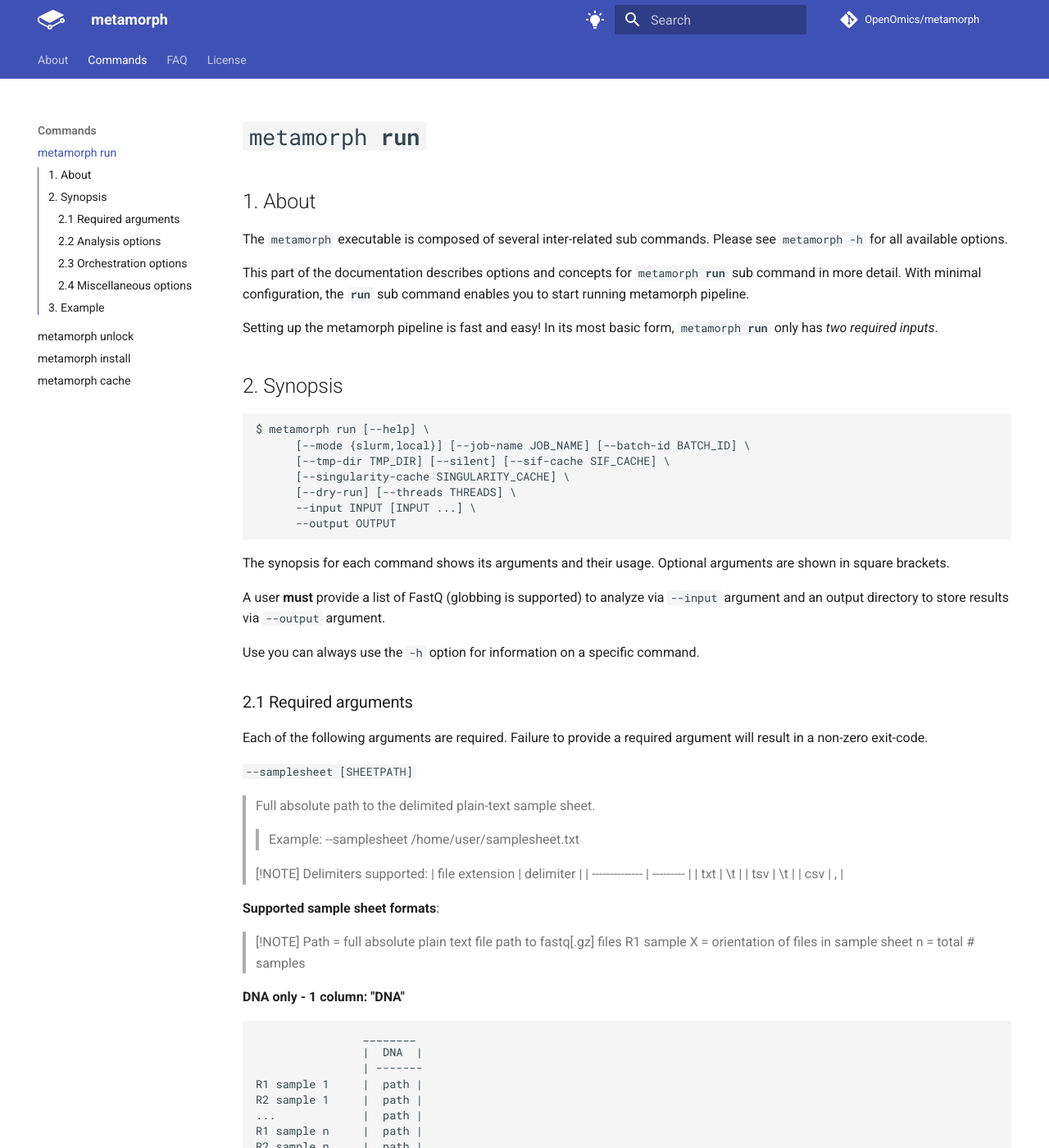
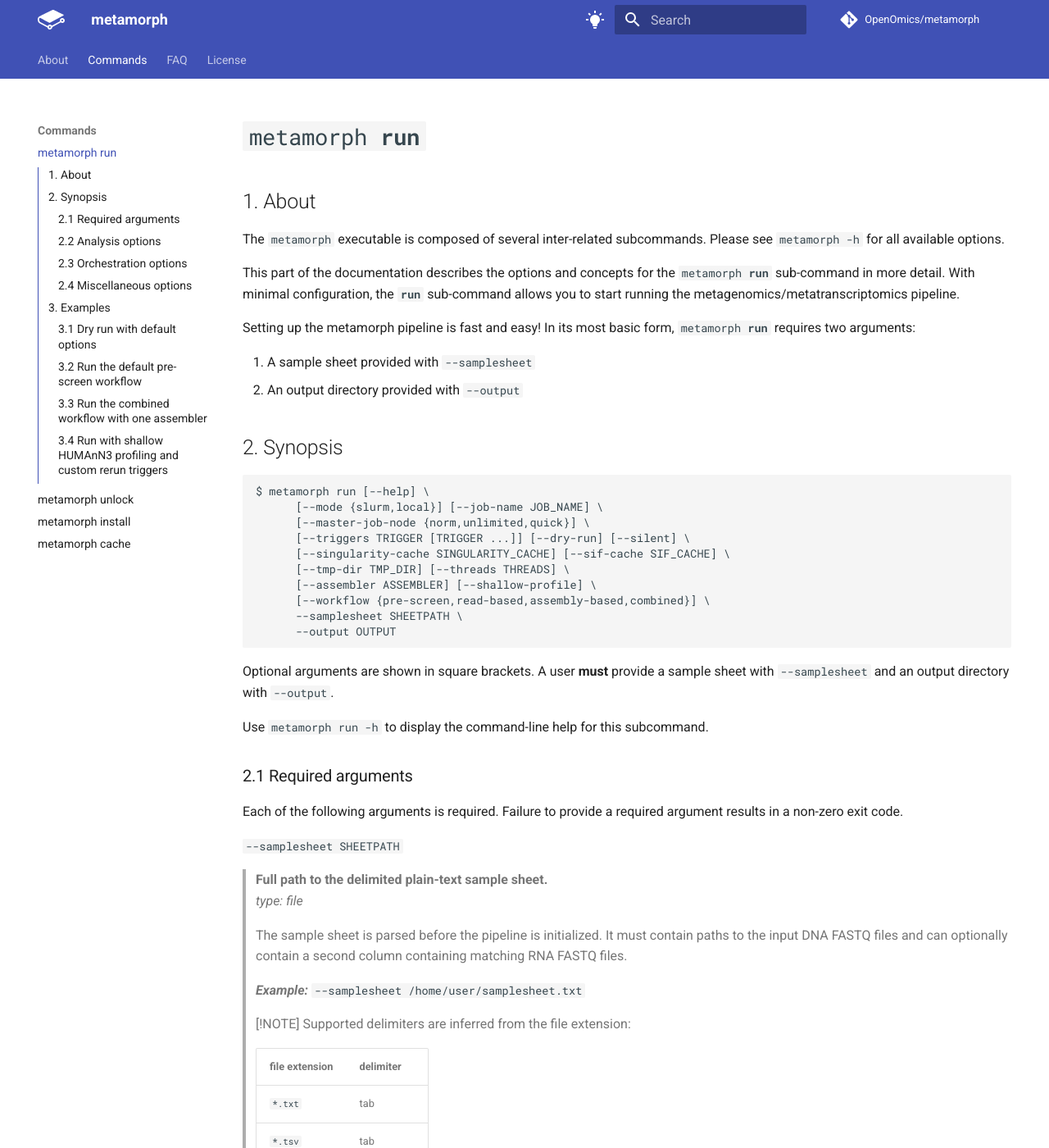
Before and after one commit to OpenOmics/metamorph, an MkDocs documentation site: the page built from docs/usage/run.md, in a window 1280 px wide and 1400 px high. Shown: the whole window at 82% size. Built offline with MkDocs 1.6.1 and Material for MkDocs 9.7.7, drawn with Linux system fonts in a browser that asks for light colours; comment, search, counter and statistics services are not loaded; the version menu is left out; some of the changed text lies outside the part shown.

Commit message:
docs(run): adding new options to the run sub-command docs.

````diff
--- a/docs/usage/run.md
+++ b/docs/usage/run.md
@@ -1,211 +1,307 @@
 # <code>metamorph <b>run</b></code>
 
 ## 1. About
-The `metamorph` executable is composed of several inter-related sub commands. Please see `metamorph -h` for all available options.
 
-This part of the documentation describes options and concepts for <code>metamorph <b>run</b></code> sub command in more detail. With minimal configuration, the **`run`** sub command enables you to start running metamorph pipeline.
+The `metamorph` executable is composed of several inter-related subcommands. Please see `metamorph -h` for all available options.
 
-Setting up the metamorph pipeline is fast and easy! In its most basic form, <code>metamorph <b>run</b></code> only has *two required inputs*.
+This part of the documentation describes the options and concepts for the <code>metamorph <b>run</b></code> sub-command in more detail. With minimal configuration, the **`run`** sub-command allows you to start running the metagenomics/metatranscriptomics pipeline.
+
+Setting up the metamorph pipeline is fast and easy! In its most basic form, <code>metamorph <b>run</b></code> requires two arguments:
+
+1. A sample sheet provided with `--samplesheet`
+2. An output directory provided with `--output`
 
 ## 2. Synopsis
+
 ```text
 $ metamorph run [--help] \
-      [--mode {slurm,local}] [--job-name JOB_NAME] [--batch-id BATCH_ID] \
-      [--tmp-dir TMP_DIR] [--silent] [--sif-cache SIF_CACHE] \
-      [--singularity-cache SINGULARITY_CACHE] \
-      [--dry-run] [--threads THREADS] \
-      --input INPUT [INPUT ...] \
+      [--mode {slurm,local}] [--job-name JOB_NAME] \
+      [--master-job-node {norm,unlimited,quick}] \
+      [--triggers TRIGGER [TRIGGER ...]] [--dry-run] [--silent] \
+      [--singularity-cache SINGULARITY_CACHE] [--sif-cache SIF_CACHE] \
+      [--tmp-dir TMP_DIR] [--threads THREADS] \
+      [--assembler ASSEMBLER] [--shallow-profile] \
+      [--workflow {pre-screen,read-based,assembly-based,combined}] \
+      --samplesheet SHEETPATH \
       --output OUTPUT
 ```
 
-The synopsis for each command shows its arguments and their usage. Optional arguments are shown in square brackets.
+Optional arguments are shown in square brackets. A user **must** provide a sample sheet with `--samplesheet` and an output directory with `--output`.
 
-A user **must** provide a list of FastQ (globbing is supported) to analyze via `--input` argument and an output directory to store results via `--output` argument.
-
-Use you can always use the `-h` option for information on a specific command.
+Use `metamorph run -h` to display the command-line help for this subcommand.
 
 ### 2.1 Required arguments
 
-Each of the following arguments are required. Failure to provide a required argument will result in a non-zero exit-code.
+Each of the following arguments is required. Failure to provide a required argument results in a non-zero exit code.
 
-  `--samplesheet [SHEETPATH]`
+`--samplesheet SHEETPATH`
 
-> Full absolute path to the delimited plain-text sample sheet.
-
->> Example: --samplesheet /home/user/samplesheet.txt
+> **Full path to the delimited plain-text sample sheet.**
+> *type: file*
+>
+> The sample sheet is parsed before the pipeline is initialized. It must contain paths to the input DNA FASTQ files and can optionally contain a second column containing matching RNA FASTQ files.
+>
+> ***Example:*** `--samplesheet /home/user/samplesheet.txt`
 
 > [!NOTE]
-> Delimiters supported:
-> | file extension | delimiter |
-> | -------------- | --------- |
-> | txt            | \\t       |
-> | tsv            | \\t       |
-> | csv            | ,         |
+> Supported delimiters are inferred from the file extension:
+>
+> | file extension  | delimiter |
+> | --------------- | --------- |
+> | `*.txt`         | tab       |
+> | `*.tsv`         | tab       |
+> | `*.csv`         | comma     |
 
-__Supported sample sheet formats__:
+**Supported sample sheet formats**
 
 > [!NOTE]
-> Path            = full absolute plain text file path to fastq[.gz] files
-> R1 sample X     = orientation of files in sample sheet
-> n               = total # samples
+> `Path` = full absolute path to input FASTQ.GZ files
+> `R1 sample X` / `R2 sample X` = paired-end read orientation
+> `n` = total number of samples
 
-__DNA only - 1 column: "DNA"__
-```
+**DNA only - 1 column: `DNA`**
+
+```text
                 ________
                 |  DNA  |
-                | -------
-R1 sample 1     |  path |
-R2 sample 1     |  path |
-...             |  path |
-R1 sample n     |  path |
-R2 sample n     |  path |
+                |-------|
+R1 sample 1     | path  |
+R2 sample 1     | path  |
+...             | path  |
+R1 sample n     | path  |
+R2 sample n     | path  |
                 --------
 ```
 
-__DNA & RNA - 2 columns: "DNA", "RNA"__
-```
+**DNA & RNA - 2 columns: `DNA`, `RNA`**
+
+```text
                 ________________
                 |  DNA  |  RNA  |
-                | --------------
-R1 sample 1     |  path |  path |
-R2 sample 1     |  path |  path |
-...             |  path |  path |
-R1 sample n     |  path |  path |
-R2 sample n     |  path |  path |
+                |---------------|
+R1 sample 1     | path  | path  |
+R2 sample 1     | path  | path  |
+...             | path  | path  |
+R1 sample n     | path  | path  |
+R2 sample n     | path  | path  |
                 ----------------
 ```
 
 ---
-  `--output OUTPUT`
+
+`--output OUTPUT`
+
 > **Path to an output directory.**
 > *type: path*
 >
-> This location is where the pipeline will create all of its output files, also known as the pipeline's working directory. If the provided output directory does not exist, it will be created automatically.
+> This location is the pipeline working directory and is where metamorph creates its output files. If the directory does not exist, it is created automatically.
 >
 > ***Example:*** `--output /data/$USER/metamorph_out`
 
 ### 2.2 Analysis options
 
-Each of the following arguments are optional, and do not need to be provided.
+Each of the following arguments is optional, and do not need to be provided.
 
-...add non-required analysis options
+`--workflow {pre-screen,read-based,assembly-based,combined}`
+
+> **Select the analysis workflow.**
+> *type: string*
+> *default: `pre-screen`*
+>
+> Available workflows:
+>
+> - `pre-screen`: perform quality control, host-read removal, and run Centrifuge and Kraken2 on dehosted reads.
+> - `read-based`: perform functional and taxonomic profiling on dehosted reads using HUMAnN3 and MetaPhlAn4. This stage follows pre-screening.
+> - `assembly-based`: perform the assembly and binning workflow on dehosted reads. This stage also follows pre-screening.
+> - `combined`: perform all steps included in the preceding modes.
+>
+> ***Example:*** `--workflow combined`
+
+---
+
+`--assembler ASSEMBLER`
+
+> **Select the assembler(s) used by the assembly-based workflow.**
+> *type: comma-separated string*
+> *default: `megahit,metaspades`*
+>
+> Supported assemblers are `megahit` and `metaspades`. One or both can be supplied. The command validates the comma-separated values after parsing and rejects unsupported assembler names.
+>
+> ***Examples:***
+>
+> ```text
+> --assembler megahit,metaspades
+> --assembler megahit
+> --assembler metaspades
+> ```
+
+---
+
+`--shallow-profile`
+
+> **Use shallow HUMAnN3 profiling.**
+> *type: boolean flag*
+> *default: Runs translated protein search*
+>
+> Disables the translated protein search of unaligned reads in HUMAnN3, which can significantly reduce runtime.
+>
+> ***Example:*** `--shallow-profile`
 
 ### 2.3 Orchestration options
 
-Each of the following arguments are optional, and do not need to be provided.
+Each of the following arguments is optional.
 
-  `--dry-run`
+`--mode {slurm,local}`
+
+> **Select the execution method.**
+> *type: string*
+> *default: `slurm`*
+>
+> Available modes:
+>
+> - `slurm`: submits the pipeline and child jobs to the [SLURM workload manager](https://slurm.schedmd.com/). It is recommended running metamorph in this mode as execution will be significantly faster in a distributed environment. This is the default mode of execution.
+> - `local`: run the pipeline locally on the current compute instance. This is useful for testing, debugging, or environments without a supported cluster job scheduler.
+>
+> ***Example:*** `--mode slurm`
+
+---
+
+`--job-name JOB_NAME`
+
+> **Set the name of the pipeline master job.**
+> *type: string*
+> *default: `pl:metamorph`*
+>
+> Overrides the default name used for the master job when the pipeline is submitted to a cluster job scheduler.  By default, the name of the pipeline's master job is set to "pl:metamorph".
+>
+> ***Example:*** `--job-name pl_id-2026-09-30`
+
+---
+
+`--master-job-node {norm,unlimited,quick}`
+
+> **Select the node/partition class used for the master job.**
+> *type: string*
+> *default: `unlimited`*
+>
+> The selected value is passed to the master-job submission wrapper as its job-node setting. Valid values are `norm`, `unlimited`, and `quick`.
+>
+> ***Example:*** `--master-job-node norm`
+
+---
+
+`--triggers TRIGGER [TRIGGER ...]`
+
+> **Control Snakemake rerun triggers.**
+> *type: zero or more validated strings*
+> *default(in prority order): params,mtime,code,software-env,input*
+>
+> Valid trigger names are:
+>
+> - `mtime`
+> - `code`
+> - `software-env`
+> - `input`
+> - `params`
+>
+> Comma-separated trigger names are also accepted within a value, so both of the following forms are valid:
+>
+> ```text
+> --triggers mtime code
+> --triggers mtime,code
+> ```
+>
+> See the [Snakemake command-line documentation](https://snakemake.readthedocs.io/en/stable/executing/cli.html) for details about rerun triggers. Triggers are tied to the version of snakemake you are using.
+>
+> ***Example:*** `--triggers mtime,code`
+
+---
+
+`--dry-run`
+
 > **Dry run the pipeline.**
 > *type: boolean flag*
+> *default: No dryrun is performed*
 >
-> Displays what steps in the pipeline remain or will be run. Does not execute anything!
+> Displays the steps that remain or would be run without executing the workflow.
 >
 > ***Example:*** `--dry-run`
 
 ---
-  `-t(--triggers)`
-> **Manual control of the snakemake rerun triggers..**
->  Trigger values must be one or more of:
->     - mtime
->     - code
->     - software-env
->     - input
->     - params
+
+`--silent`
+
+> **Silence standard output from master-job submission.**
+> *type: boolean flag*
+> *default: Standard output is more verbose*
 >
-> See https://snakemake.readthedocs.io/en/stable/executing/cli.html
->   for more details about snakemake rerun triggers.
-> Default (in prority order):
->   params, mtime, code, software-env, input
->
-> ***Example:*** `--triggers mtime,code`
-
----
-  `--silent`
-> **Silence standard output.**
-> *type: boolean flag*
->
-> Reduces the amount of information directed to standard output when submitting master job to the job scheduler. Only the job id of the master job is returned.
+> Reduces the information written to standard output when the master job is submitted. In SLURM mode, only the master job ID is printed.
 >
 > ***Example:*** `--silent`
 
 ---
-  `--mode {slurm,local}`
-> **Execution Method.**
-> *type: string*
-> *default: slurm*
->
-> Execution Method. Defines the mode or method of execution. Vaild mode options include: slurm or local.
->
-> ***slurm***
-> The slurm execution method will submit jobs to the [SLURM workload manager](https://slurm.schedmd.com/). It is recommended running metamorph in this mode as execution will be significantly faster in a distributed environment. This is the default mode of execution.
->
-> ***local***
-> Local executions will run serially on compute instance. This is useful for testing, debugging, or when a users does not have access to a high performance computing environment. If this option is not provided, it will default to a local execution mode.
->
-> ***Example:*** `--mode slurm`
 
----
-  `--job-name JOB_NAME`
-> **Set the name of the pipeline's master job.**
-> *type: string*
-> *default: pl:metamorph*
->
-> When submitting the pipeline to a job scheduler, like SLURM, this option always you to set the name of the pipeline's master job. By default, the name of the pipeline's master job is set to "pl:metamorph".
->
-> ***Example:*** `--job-name pl_id-42`
+`--singularity-cache SINGULARITY_CACHE`
 
----
-  `--singularity-cache SINGULARITY_CACHE`
-> **Overrides the $SINGULARITY_CACHEDIR environment variable.**
+> **Override the Singularity cache directory.**
 > *type: path*
-> *default: `--output OUTPUT/.singularity`*
+> *default: `<OUTPUT>/.singularity` when no alternate cache is provided*
 >
 > Singularity will cache image layers pulled from remote registries. This ultimately speeds up the process of pull an image from DockerHub if an image layer already exists in the singularity cache directory. By default, the cache is set to the value provided to the `--output` argument. Please note that this cache cannot be shared across users. Singularity strictly enforces you own the cache directory and will return a non-zero exit code if you do not own the cache directory! See the `--sif-cache` option to create a shareable resource.
 >
 > ***Example:*** `--singularity-cache /data/$USER/.singularity`
 
 ---
-  `--sif-cache SIF_CACHE`
-> **Path where a local cache of SIFs are stored.**
+
+`--sif-cache SIF_CACHE`
+
+> **Use a local cache of Singularity Image Format (SIF) files.**
 > *type: path*
+> *default: `<OUTPUT>/.snakemake` when no local sif cache is provided*
 >
 > Uses a local cache of SIFs on the filesystem. This SIF cache can be shared across users if permissions are set correctly. If a SIF does not exist in the SIF cache, the image will be pulled from Dockerhub and a warning message will be displayed. The `metamorph cache` subcommand can be used to create a local SIF cache. Please see `metamorph cache` for more information. This command is extremely useful for avoiding DockerHub pull rate limits. It also remove any potential errors that could occur due to network issues or DockerHub being temporarily unavailable. We recommend running metamorph with this option when ever possible.
 >
-> ***Example:*** `--singularity-cache /data/$USER/SIFs`
+> ***Example:*** `--sif-cache /data/OpenOmics/SIFs`
 
 ---
-  `--threads THREADS`
-> **Max number of threads for each process.**
-> *type: int*
-> *default: 2*
+
+`--tmp-dir TMP_DIR`
+
+> **Set the base directory for temporary/intermediate files.**
+> *type: path*
+> *default: `/lscratch/$SLURM_JOB_ID/`*
 >
-> Max number of threads for each process. This option is more applicable when running the pipeline with `--mode local`.  It is recommended setting this vaule to the maximum number of CPUs available on the host machine.
+> Path on the file system for writing temporary output files. By default, the temporary directory is set to '/lscratch/$SLURM_JOBID' for backwards compatibility with the NIH's Biowulf cluster; however, if you are running the pipeline on another cluster, this option will need to be specified. Ideally, this path should point to a dedicated location on the filesystem for writing tmp files. On many systems, this location is set to somewhere in /scratch. If you need to inject a variable into this string that should NOT be expanded, please quote this options value in single quotes.
+>
+> ***Example:*** `--tmp-dir '/data/scratch/$USER/'`
+
+---
+
+`--threads THREADS`
+
+> **Set the number of threads used by the pipeline's main/local processes.**
+> *type: integer*
+> *default: `2`*
+>
+>  Max number of threads for each process. This option is more applicable when running the pipeline with `--mode local`.  It is recommended setting this vaule to the maximum number of CPUs available on the host machine.
 >
 > ***Example:*** `--threads 12`
 
+### 2.4 Miscellaneous options
 
----
-  `--tmp-dir TMP_DIR`
-> **Max number of threads for each process.**
-> *type: path*
-> *default: `/lscratch/$SLURM_JOBID`*
->
-> Path on the file system for writing temporary output files. By default, the temporary directory is set to '/lscratch/$SLURM_JOBID' for backwards compatibility with the NIH's Biowulf cluster; however, if you are running the pipeline on another cluster, this option will need to be specified. Ideally, this path should point to a dedicated location on the filesystem for writing tmp files. On many systems, this location is set to somewhere in /scratch. If you need to inject a variable into this string that should NOT be expanded, please quote this options value in single quotes.
->
-> ***Example:*** `--tmp-dir /scratch/$USER/`
+`-h, --help`
 
-### 2.4 Miscellaneous options
-Each of the following arguments are optional, and do not need to be provided.
-
-  `-h, --help`
-> **Display Help.**
+> **Display command help.**
 > *type: boolean flag*
 >
-> Shows command's synopsis, help message, and an example command
+> Shows the command synopsis, help message, and examples, then exits.
 >
-> ***Example:*** `--help`
+> ***Example:*** `metamorph run --help`
 
-## 3. Example
+## 3. Examples
+
+### 3.1 Dry run with default options
+
 ```bash
 # Step 1.) Grab an interactive node,
 # do not run on head node!
@@ -213,17 +309,40 @@
 module purge
 module load singularity snakemake
 
-# Step 2A.) Dry-run the pipeline
-./metamorph run --input .tests/*.R?.fastq.gz \
-                  --output /data/$USER/output \
-                  --mode slurm \
-                  --dry-run
+metamorph run \
+  --samplesheet /path/to/samplesheet.tsv \
+  --output /data/$USER/output \
+  --mode slurm \
+  --dry-run
+```
 
-# Step 2B.) Run the metamorph pipeline
-# The slurm mode will submit jobs to
-# the cluster. It is recommended running
-# the pipeline in this mode.
-./metamorph run --input .tests/*.R?.fastq.gz \
-                  --output /data/$USER/output \
-                  --mode slurm
+### 3.2 Run the default pre-screen workflow
+
+```bash
+metamorph run \
+  --samplesheet /path/to/samplesheet.tsv \
+  --output /data/$USER/output \
+  --mode slurm
 ```
+
+### 3.3 Run the combined workflow with one assembler
+
+```bash
+metamorph run \
+  --samplesheet /path/to/samplesheet.tsv \
+  --output /data/$USER/output \
+  --mode slurm \
+  --workflow combined \
+  --assembler megahit
+```
+
+### 3.4 Run with shallow HUMAnN3 profiling and custom rerun triggers
+
+```bash
+metamorph run \
+  --samplesheet /path/to/samplesheet.tsv \
+  --output /data/$USER/output \
+  --workflow read-based \
+  --shallow-profile \
+  --triggers params,mtime,code,software-env,input
+```
````
